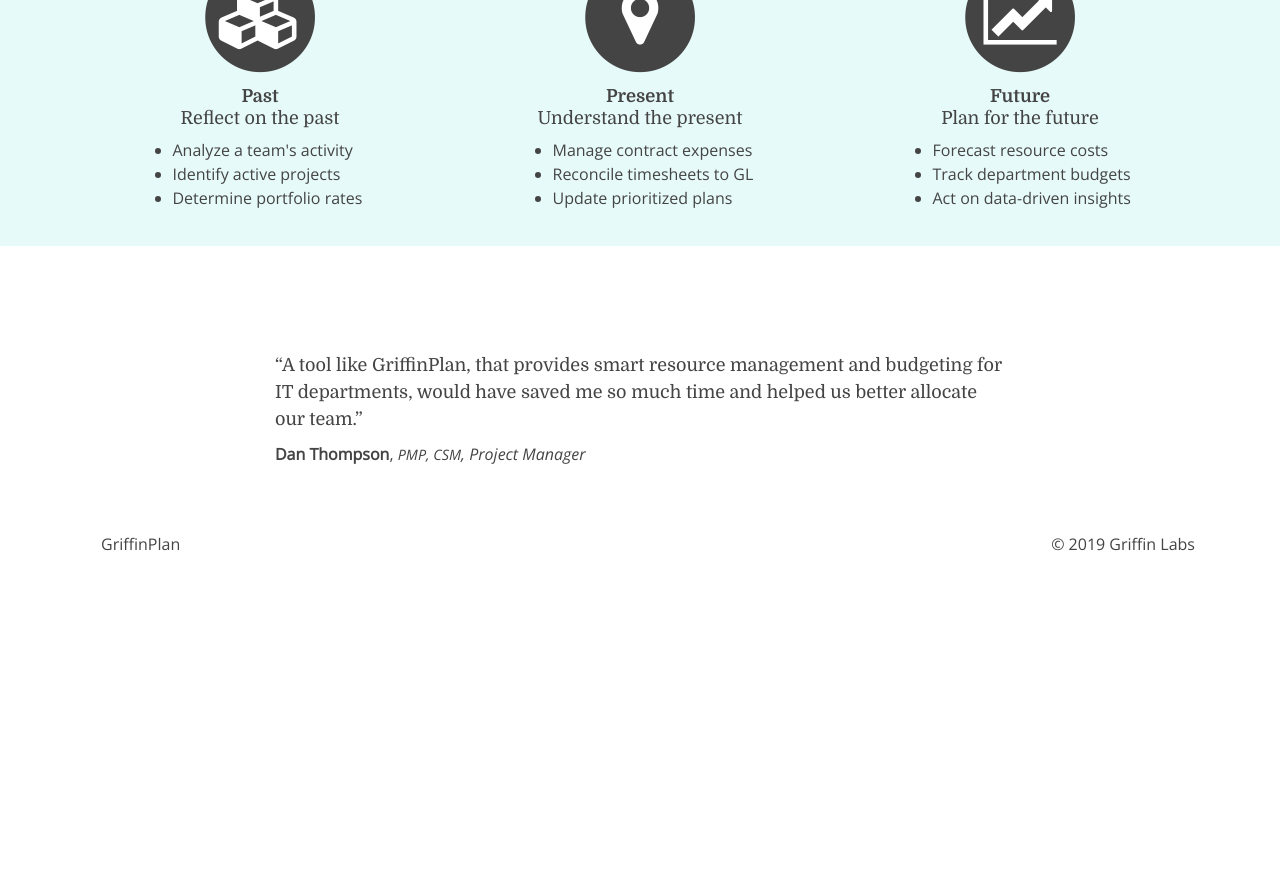
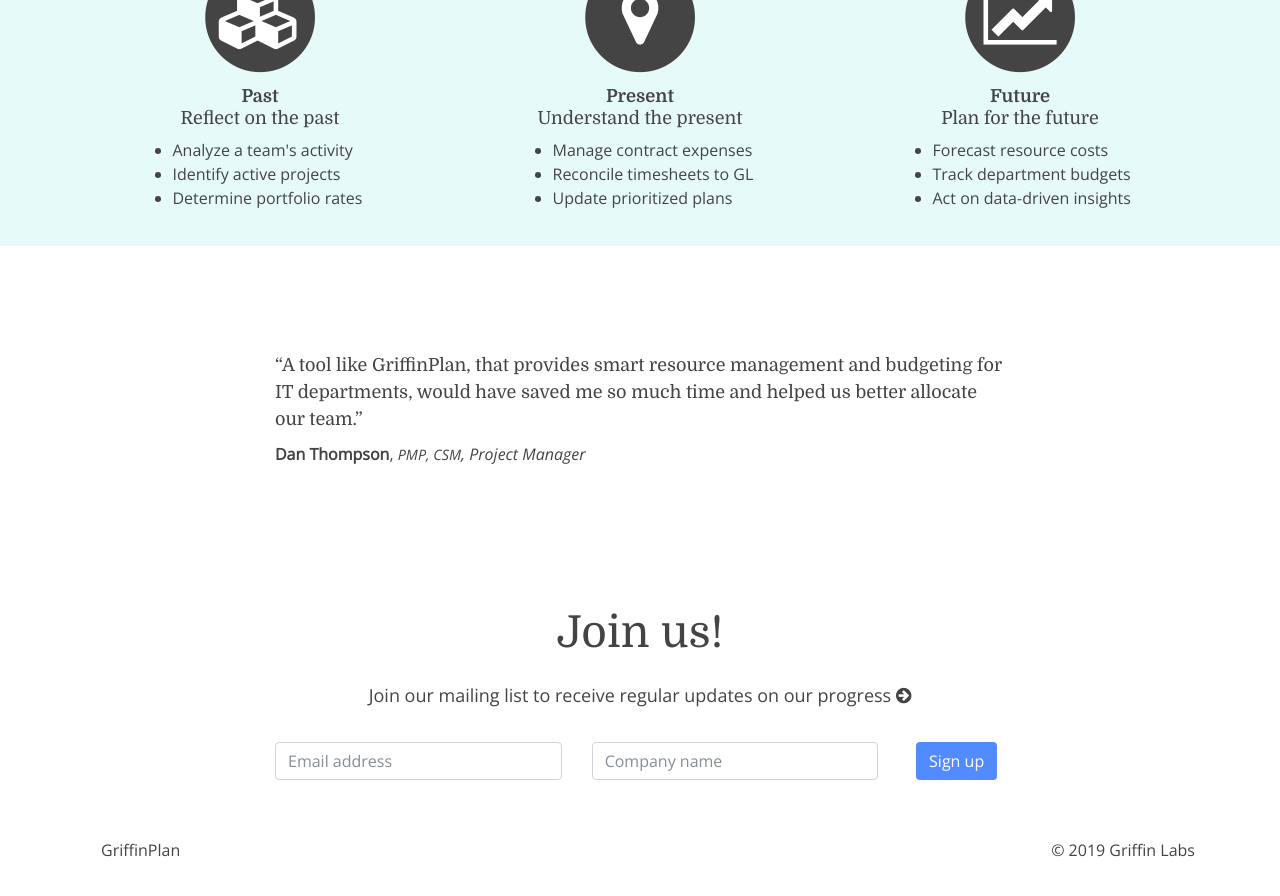
Before and after one commit to djthompson/djthompson.github.io, a Jekyll site: the page built from index.md, in a window 1280 px wide and 900 px high, scrolled down 1291 px. Shown: the top 896 px of the window. Built offline with Jekyll 4.4.1, drawn with Linux system fonts in a browser that asks for light colours; nearby versions of some CDN libraries; before the commit the page ends 1885 px from its top, so only the background shows below that.

Commit message:
Add signup form to homepage

```diff
--- /dev/null
+++ b/_includes/signup_mc.html
@@ -0,0 +1,33 @@
+<section id="signup" class="fdb-block block-top fp-active" data-block-type="forms" data-id="4">
+  <div class="container">
+    <div class="row justify-content-center">
+      <div class="col-12 col-lg-10 col-xl-8 text-center">
+        <div class="row">
+          <div class="col">
+            <h1>Join us!</h1>
+            <p class="text-h3 sans">Join our mailing list to receive regular updates on our progress
+            <i class="fa fa-arrow-circle-right" aria-hidden="true"></i></p>
+          </div>
+        </div>
+        <!-- Begin Mailchimp Signup Form -->
+        <form action="https://griffinplan.us20.list-manage.com/subscribe/post?u=32461232644135b334acdceea&amp;id=dffe0bf1fd" method="post" id="mc-embedded-subscribe-form" name="mc-embedded-subscribe-form" class="validate" novalidate>
+          <div class="row align-items-center sans">
+            <div class="col-12 col-md-5 mt-4">
+              <input type="email" placeholder="Email address" value="" name="EMAIL" class="form-control" id="mce-EMAIL">
+            </div>
+            <div class="col-12 col-md-5 mt-4">
+              <input type="text" placeholder="Company name" value="" name="COMPANY" class="form-control" id="mce-COMPANY">
+            </div>
+            <div style="position: absolute; left: -5000px;" aria-hidden="true">
+              <input type="text" name="b_32461232644135b334acdceea_dffe0bf1fd" tabindex="-1" value="">
+            </div>
+            <div class="col-12 col-md-2 mt-4">
+              <input type="submit" value="Sign up" name="subscribe" id="mc-embedded-subscribe" class="button btn">
+            </div>
+          </div>
+        </form>
+        <!--End mc_embed_signup-->
+      </div>
+    </div>
+  </div>
+</section>
--- a/_layouts/default.html
+++ b/_layouts/default.html
@@ -10,6 +10,8 @@
 
   {% include quote.html %}
 
+  {% include signup_mc.html %}
+
   {% include footer.html %}
 
 {% include foot.html %}
```
